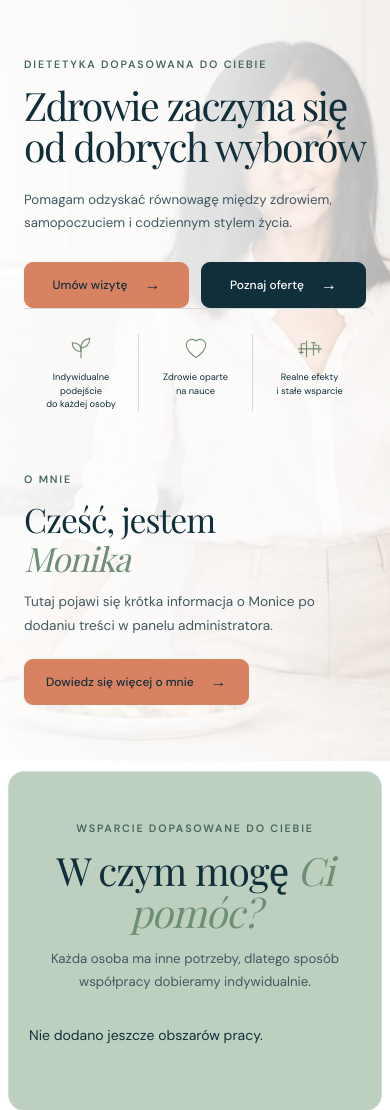
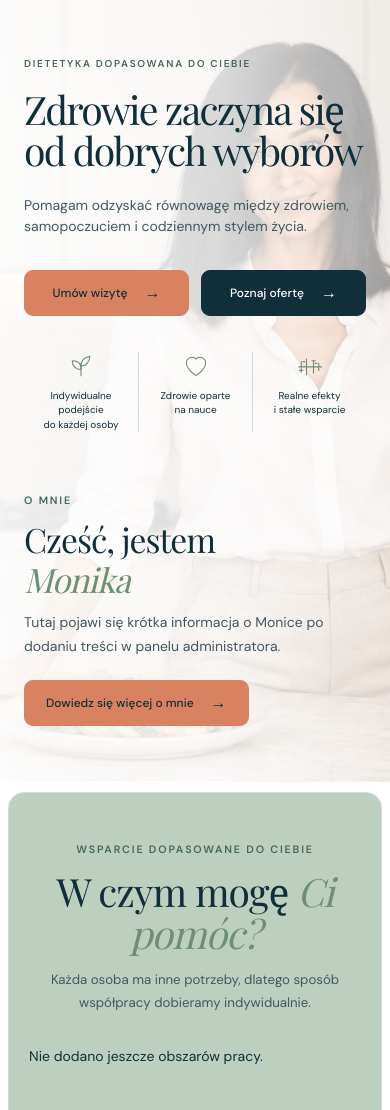
Before and after one commit to BartoszPoluszczyk/Monika-WebSite, a Django app: page / in a window 390 px wide. Shown: the part 103-1213 px from the top of the page. Run offline with Django 5.2, Linux system fonts and the light colour scheme; data that the repository does not hold is empty; some web fonts are replaced.

Commit message:
Refine home photo composition to match supplied visual reference
Reduce the white veil, enlarge left-aligned live typography and align CTA
and benefit spacing to the reference. Bound a viewport-sized sticky photo
to the hero/About wrapper on desktop so combined section height no longer
magnifies the portrait. Keep a natural-scroll mobile fallback and preserve
the navbar and other sections.

All 49 Django tests pass. Browser visual verification remains blocked
by the environment URL policy.

```diff
--- a/main/templates/main/home.html
+++ b/main/templates/main/home.html
@@ -6,12 +6,13 @@ Strona główna | Dietetyk Monika
 {% endblock %}
 
 {% block extra_css %}
-    <link rel="stylesheet" href="{% static 'css/home-photo.css' %}?v=20260909">
+    <link rel="stylesheet" href="{% static 'css/home-photo.css' %}?v=20260909-reference">
 {% endblock %}
 
 {% block content %}
 
     <div class="home-photo-intro">
+        <div class="home-photo-backdrop" aria-hidden="true">
         <img
             class="home-photo-background"
             src="{% static 'images/backgrounds/monika-kitchen-20260909.webp' %}"
@@ -22,6 +23,7 @@ Strona główna | Dietetyk Monika
             fetchpriority="high"
             decoding="async"
         >
+        </div>
         {% include "main/partials/hero.html" with shared_photo_background=True %}
         {% include "main/partials/about_preview.html" with shared_photo_background=True %}
     </div>
--- a/static/css/home-photo.css
+++ b/static/css/home-photo.css
@@ -1,24 +1,35 @@
-/* One photograph spans the hero and About preview. Other sections and the
-   navbar are outside this wrapper. Adjust the focal point here if needed. */
+/* Reference composition: clear kitchen photograph, large left-aligned copy.
+   One backdrop remains bounded by the hero + About wrapper. */
 .home-photo-intro {
     --home-photo-focus: 65% center;
-    --home-copy-width: 54%;
-    --home-copy-padding: clamp(28px, 4.5vw, 76px);
+    --home-photo-top: 0px;
+    --home-photo-height: max(660px, 100svh);
+    --home-copy-width: 58%;
+    --home-copy-padding: 11.5%;
     position: relative;
     z-index: 2;
     isolation: isolate;
+    container-type: inline-size;
     background: #FFFFFF;
-    /* Its opaque surface also keeps the fixed watermark off this photograph.
-       The existing watermark remains visible in subsequent home sections. */
+}
+
+/* This full-height rail bounds the sticky image to the first two sections.
+   Do not add overflow:hidden/auto to the rail or its ancestors: that would
+   change the sticky scrolling container. The image is sized to the viewport,
+   not to the combined height of both sections. */
+.home-photo-backdrop {
+    position: absolute;
+    inset: 0;
+    z-index: 0;
+    pointer-events: none;
 }
 
 .home-photo-background {
-    position: absolute;
-    inset: 0;
-    z-index: 0;
+    position: sticky;
+    top: var(--home-photo-top);
     display: block;
     width: 100%;
-    height: 100%;
+    height: var(--home-photo-height);
     max-width: none;
     object-fit: cover;
     object-position: var(--home-photo-focus);
@@ -26,7 +37,8 @@
     user-select: none;
 }
 
-/* One continuous veil, so no image restart or hard seam between sections. */
+/* Retain the warm cabinetry and daylight instead of whitening the whole left
+   half. Only a light veil sits below the live text and buttons. */
 .home-photo-intro::before {
     content: "";
     position: absolute;
@@ -35,10 +47,10 @@
     pointer-events: none;
     background: linear-gradient(
         90deg,
-        rgba(255, 255, 255, 0.95) 0%,
-        rgba(255, 255, 255, 0.88) 34%,
-        rgba(255, 255, 255, 0.36) 53%,
-        rgba(255, 255, 255, 0) 70%
+        rgba(255, 255, 255, 0.06) 0%,
+        rgba(255, 255, 255, 0.28) 16%,
+        rgba(255, 255, 255, 0.18) 43%,
+        rgba(255, 255, 255, 0) 62%
     );
 }
 
@@ -59,59 +71,117 @@
     background: transparent;
 }
 
-.home-photo-intro .hero-container { min-height: 560px; }
+.home-photo-intro .hero-container {
+    min-height: var(--home-photo-height);
+}
 
 .home-photo-intro .hero-content,
 .home-photo-intro .home-about-content {
     width: var(--home-copy-width);
-    max-width: 780px;
+    max-width: none;
     min-width: 0;
-    padding-inline: var(--home-copy-padding);
+    padding-left: var(--home-copy-padding);
+    padding-right: 3%;
 }
 
 .home-photo-intro .hero-content {
     min-height: 0;
-    padding-top: clamp(56px, 6vw, 88px);
-    padding-bottom: 40px;
+    padding-top: clamp(76px, 13svh, 144px);
+    padding-bottom: 64px;
+}
+
+.home-photo-intro .hero-content > .section-eyebrow {
+    font-size: clamp(10px, 0.8cqi, 15px);
+    letter-spacing: 0.22em;
+    margin-bottom: 24px;
 }
 
 .home-photo-intro .hero-title {
-    font-size: clamp(2.7rem, 4vw, 4.1rem);
+    max-width: none;
+    font-size: clamp(48px, 5cqi, 100px);
+    line-height: 1.04;
+    letter-spacing: -0.045em;
+    text-wrap: balance;
+}
+
+.home-photo-intro .hero-description {
+    max-width: 100%;
+    margin-top: 24px;
+    font-size: clamp(14px, 1.25cqi, 24px);
+    line-height: 1.55;
+}
+
+.home-photo-intro .hero-buttons {
+    margin-top: 32px;
+    gap: 16px;
+}
+
+.home-photo-intro .hero-buttons > a {
+    min-height: clamp(46px, 3.5cqi, 68px);
+    padding-inline: clamp(20px, 2.1cqi, 42px);
+    font-size: clamp(12px, 0.95cqi, 18px);
+}
+
+.home-photo-intro .hero-benefits {
+    margin-top: 36px;
+    padding-top: 0;
+    border-top: 0;
+}
+
+.home-photo-intro .hero-benefit {
+    padding-inline: clamp(8px, 1cqi, 20px);
+}
+
+.home-photo-intro .hero-benefit p {
+    font-size: clamp(10px, 0.85cqi, 16px);
 }
 
 .home-photo-intro .home-about { padding: 0; }
+
 .home-photo-intro .home-about-content {
-    padding-top: 34px;
-    padding-bottom: clamp(54px, 6vw, 88px);
+    padding-top: 56px;
+    padding-bottom: 96px;
 }
 
-.home-photo-intro .home-about-description { font-size: 0.85rem; }
+.home-photo-intro .home-about-description {
+    font-size: clamp(14px, 1.1cqi, 18px);
+    line-height: 1.7;
+}
 
-@media (min-width: 861px) and (max-width: 1200px) {
+@media (min-width: 861px) and (max-width: 1100px) {
     .home-photo-intro {
-        --home-copy-width: 57%;
-        --home-copy-padding: 32px;
-        --home-photo-focus: 68% center;
+        --home-photo-top: 103px;
+        --home-photo-height: max(600px, calc(100svh - 103px));
+        --home-copy-padding: 8%;
     }
 }
 
+/* On phones use the existing natural scroll, with a stronger veil for text.
+   Sticky desktop framing must not create extra empty space on small screens. */
 @media (max-width: 860px) {
     .home-photo-intro {
         --home-copy-width: 100%;
         --home-copy-padding: clamp(24px, 6vw, 52px);
         --home-photo-focus: 72% center;
     }
-    /* Narrow viewports need a stronger veil behind the full-width text.
-       The image is still a single background spanning both sections. */
+    .home-photo-background {
+        position: absolute;
+        inset: 0;
+        height: 100%;
+    }
     .home-photo-intro::before {
         background: linear-gradient(
             90deg,
-            rgba(255, 255, 255, 0.95) 0%,
-            rgba(255, 255, 255, 0.88) 58%,
-            rgba(255, 255, 255, 0.70) 100%
+            rgba(255, 255, 255, 0.93) 0%,
+            rgba(255, 255, 255, 0.84) 58%,
+            rgba(255, 255, 255, 0.62) 100%
         );
     }
     .home-photo-intro .hero-container { min-height: 0; }
+    .home-photo-intro .hero-content,
+    .home-photo-intro .home-about-content {
+        padding-inline: var(--home-copy-padding);
+    }
     .home-photo-intro .hero-content {
         padding-top: 56px;
         padding-bottom: 32px;
@@ -120,8 +190,18 @@
         max-width: 560px;
         font-size: clamp(2.45rem, 9vw, 3.6rem);
     }
+    .home-photo-intro .hero-content > .section-eyebrow {
+        letter-spacing: 0.17em;
+        margin-bottom: 18px;
+    }
+    .home-photo-intro .hero-buttons { gap: 12px; }
     .home-photo-intro .home-about-content {
         padding-top: 28px;
         padding-bottom: 56px;
     }
 }
+
+@media print {
+    .home-photo-background { position: absolute; inset: 0; height: 100%; }
+    .home-photo-intro .hero-container { min-height: 0; }
+}
```
